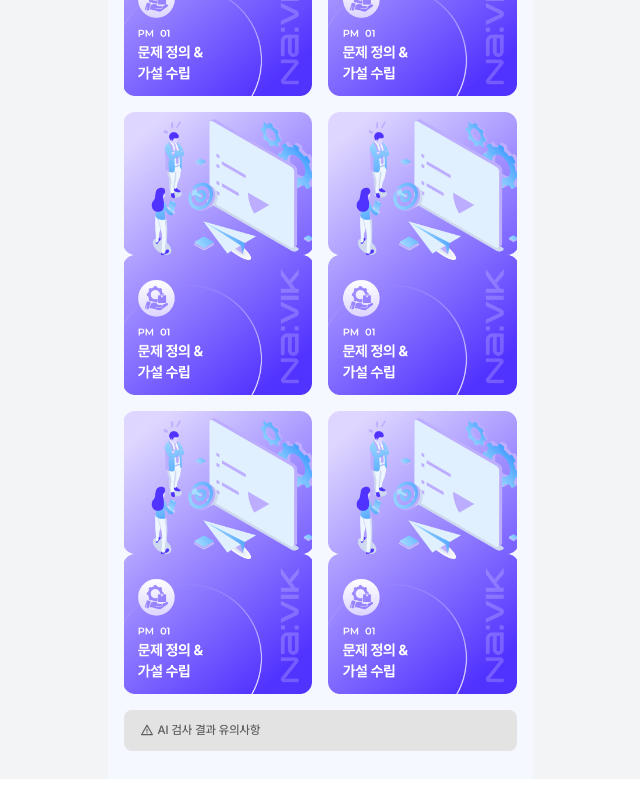
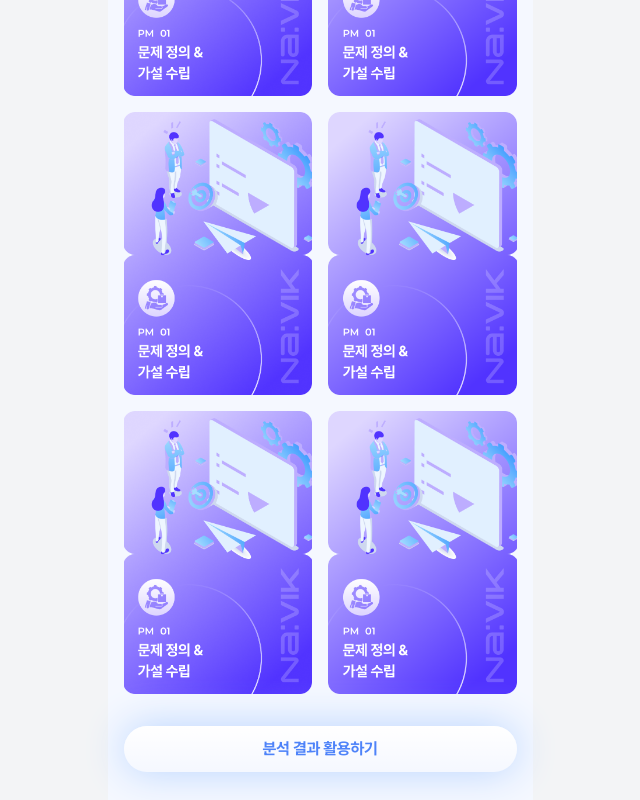
Before and after one commit to UMC9th-NaviK/NaviK-FE, a React (Vite) app: page /job/result in a window 1280 px wide. Shown: the part 2415-3215 px from the top of the page, without its empty margins (320-960 px from the left). Before the commit the page ends 3194 px from the top, so only its background shows below. Built offline with nearby package versions, Linux system fonts and the light colour scheme.

Commit message:
#35 [FEAT] 결과 활용하기 버튼 추가

```diff
--- a/src/components/job/AllKpiCard.tsx
+++ b/src/components/job/AllKpiCard.tsx
@@ -1,6 +1,8 @@
+import ResultButton from './ResultButton';
+
 const AllKpiCard = () => {
   return (
-    <div className="flex flex-col gap-4 p-4 pb-7">
+    <div className="flex flex-col gap-8 p-4 pb-7">
       {/* 전체 카드 리스트 */}
       <div className="grid grid-cols-2 gap-4">
         {/* 카드 20개 반복 */}
@@ -13,10 +15,7 @@ const AllKpiCard = () => {
           />
         ))}
       </div>
-      <div className="bg-base-200 text-base-500 text-caption-12M flex items-center gap-1 rounded-lg px-4 py-3">
-        <img src="/icons/reports/warning.svg" alt="" className="h-3.5 w-3.5" />
-        <p>AI 검사 결과 유의사항</p>
-      </div>
+      <ResultButton />
     </div>
   );
 };
```
